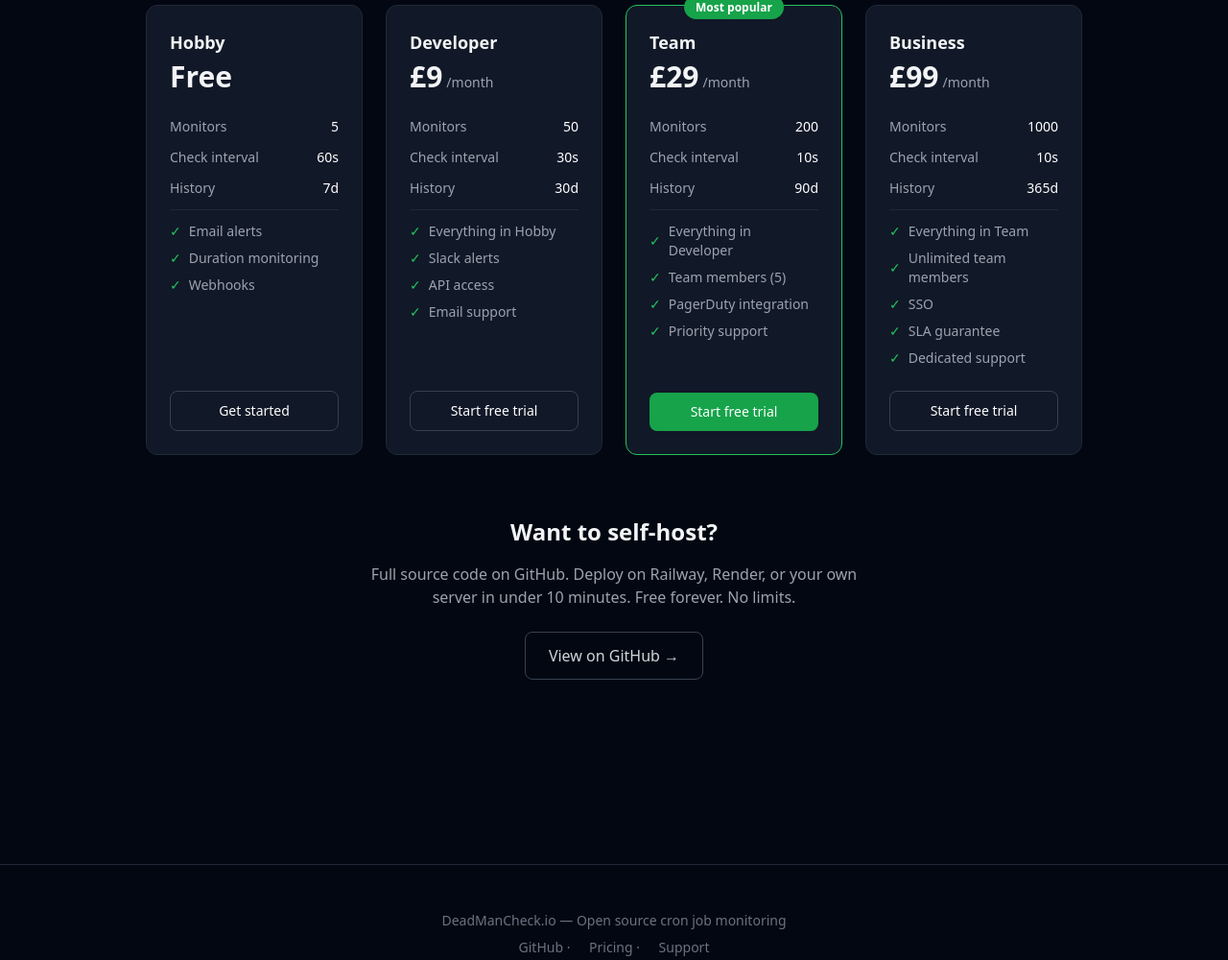
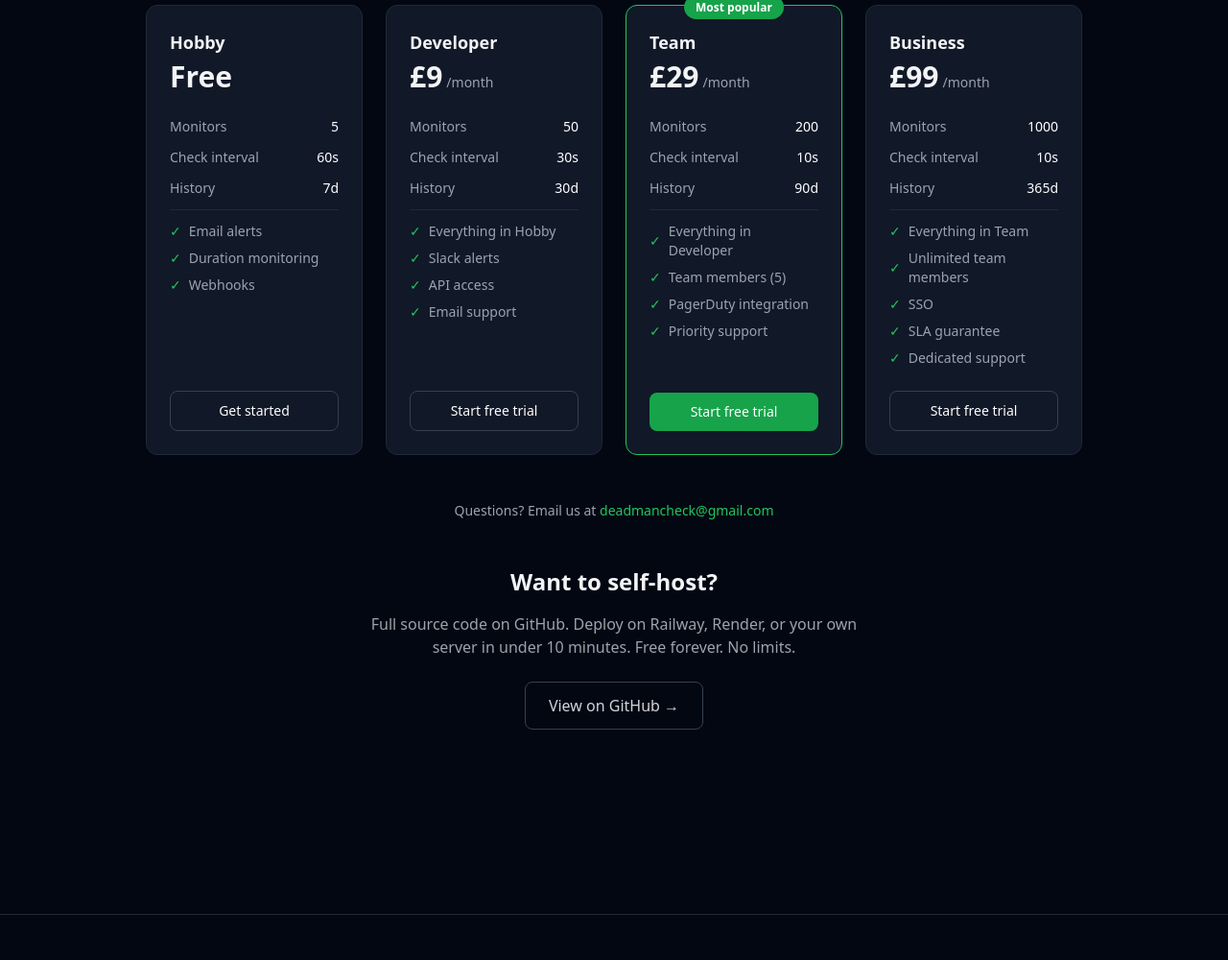
Before and after one commit to Kriss-V/deadmancheck, a FastAPI app: page /pricing in a window 1280 px wide. Shown: the part 292-1292 px from the top of the page at 96% size. Run offline with FastAPI, Linux system fonts and the light colour scheme; parts of the project's set-up code (start-up, migrations or seed data) failed here and were passed over; some libraries are stand-ins or nearby versions.

Commit message:
Add contact email

```diff
--- a/app/templates/base.html
+++ b/app/templates/base.html
@@ -42,7 +42,7 @@
     <p class="mt-2">
       <a href="https://github.com/yourusername/deadmancheck" class="hover:text-gray-300">GitHub</a> ·
       <a href="/pricing" class="hover:text-gray-300 ml-4">Pricing</a> ·
-      <a href="mailto:support@deadmancheck.io" class="hover:text-gray-300 ml-4">Support</a>
+      <a href="mailto:deadmancheck@gmail.com" class="hover:text-gray-300 ml-4">Support</a>
     </p>
   </footer>
   {% endblock %}
--- a/app/templates/pricing.html
+++ b/app/templates/pricing.html
@@ -109,7 +109,11 @@
     {% endfor %}
   </div>
 
-  <div class="mt-16 text-center">
+  <div class="mt-12 text-center text-gray-400 text-sm">
+    <p>Questions? Email us at <a href="mailto:deadmancheck@gmail.com" class="text-brand-500 hover:underline">deadmancheck@gmail.com</a></p>
+  </div>
+
+  <div class="mt-12 text-center">
     <h2 class="text-2xl font-bold mb-4">Want to self-host?</h2>
     <p class="text-gray-400 mb-6 max-w-lg mx-auto">
       Full source code on GitHub. Deploy on Railway, Render, or your own server in under 10 minutes.
```
